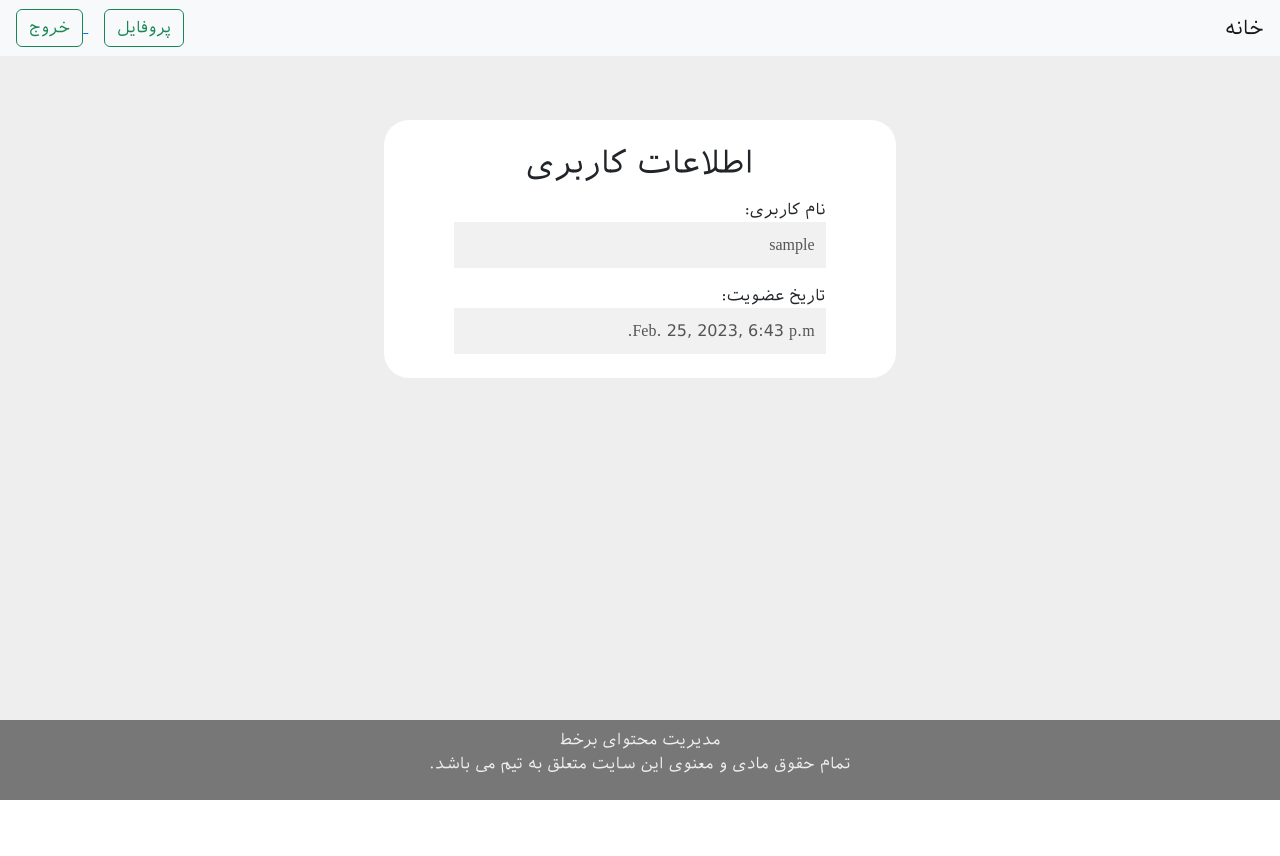
After one commit to sayehjarollahi/content_manager, a Django app: page /profile/ in a window 1280 px wide. The commit adds this page. Run offline with Django 3.2, Linux system fonts and the light colour scheme; the visitor is signed in with stand-in values (Sample User, id 1).

Commit message:
feat: Add Profile View

```diff
--- a/account/Templates/base.html
+++ b/account/Templates/base.html
@@ -14,9 +14,22 @@
 <body dir="rtl">
 <nav class="navbar navbar-light bg-light">
     <a class="navbar-brand" href="/">خانه</a>
-    <form class="form-inline" action="/login">
-        <button class="btn btn-outline-success my-2 my-sm-0 login-button" type="submit">ورود</button>
-    </form>
+    {% if not user.is_authenticated %}
+        <div>
+            <a href="/login">
+                <button class="btn btn-outline-success my-2 my-sm-0 login-button" type="submit">ورود</button>
+            </a>
+        </div>
+    {% else %}
+        <div>
+            <a href="/profile">
+                <button class="btn btn-outline-success my-2 my-sm-0 login-button" type="submit">پروفایل</button>
+            </a>
+            <a href="/logout">
+                <button class="btn btn-outline-success my-2 my-sm-0 login-button" type="submit">خروج</button>
+            </a>
+        </div>
+    {% endif %}
 </nav>
 <div id="content" style="height: 100vh">
     {% block content %}  {% endblock content %}
--- /dev/null
+++ b/account/Templates/profile.html
@@ -0,0 +1,24 @@
+{% extends 'base.html' %}
+
+{% block title %}Profile{% endblock title %}
+
+{% block content %}
+    <div class="content_div">
+        <div class="login_div">
+            <h2 style="margin-bottom: 16px; width: 100%; text-align: center;">اطلاعات کاربری</h2>
+            <div class="form_div">
+                <form method="POST">
+                    <tr>
+                        <th><label for="id_username">نام کاربری:</label></th>
+                        <td><input type="text" name="username" maxlength="30" value="{{ username }}" disabled></td>
+                    </tr>
+                    <tr>
+                        <th><label for="id_password1" style="margin-top: 16px">تاریخ عضویت:</label></th>
+                        <td><input name="date_joined" value="{{ date_joined }}" disabled>
+                        </td>
+                    </tr>
+                </form>
+            </div>
+        </div>
+    </div>
+{% endblock content %}
--- a/account/urls.py
+++ b/account/urls.py
@@ -16,7 +16,7 @@ urlpatterns = [
     path('content/<int:content_id>/shareContent/<str:username>/', content_view.share_content, name='share_content'),
     path('delete-content', content_view.delete_content, name='delete-content'),
 
-    path('profile', profile_view.profile, name='profile'),
+    path('profile/', profile_view.profile, name='profile'),
 
     path('library/<int:libraryId>/', library_view.library_page, name='library-page'),
     path('add-library/', library_view.add_library, name='add-library'),
--- a/account/views/profile_view.py
+++ b/account/views/profile_view.py
@@ -1,7 +1,13 @@
 from django.shortcuts import render
+
+from account.views.utils import redirect_not_authenticated
 
 
 def profile(request):
+    auth_result = redirect_not_authenticated(request)
+    if auth_result is not None:
+        return auth_result
+
     return render(request, 'profile.html', context={
         'username': request.user.username,
         'date_joined': request.user.date_joined,
```
